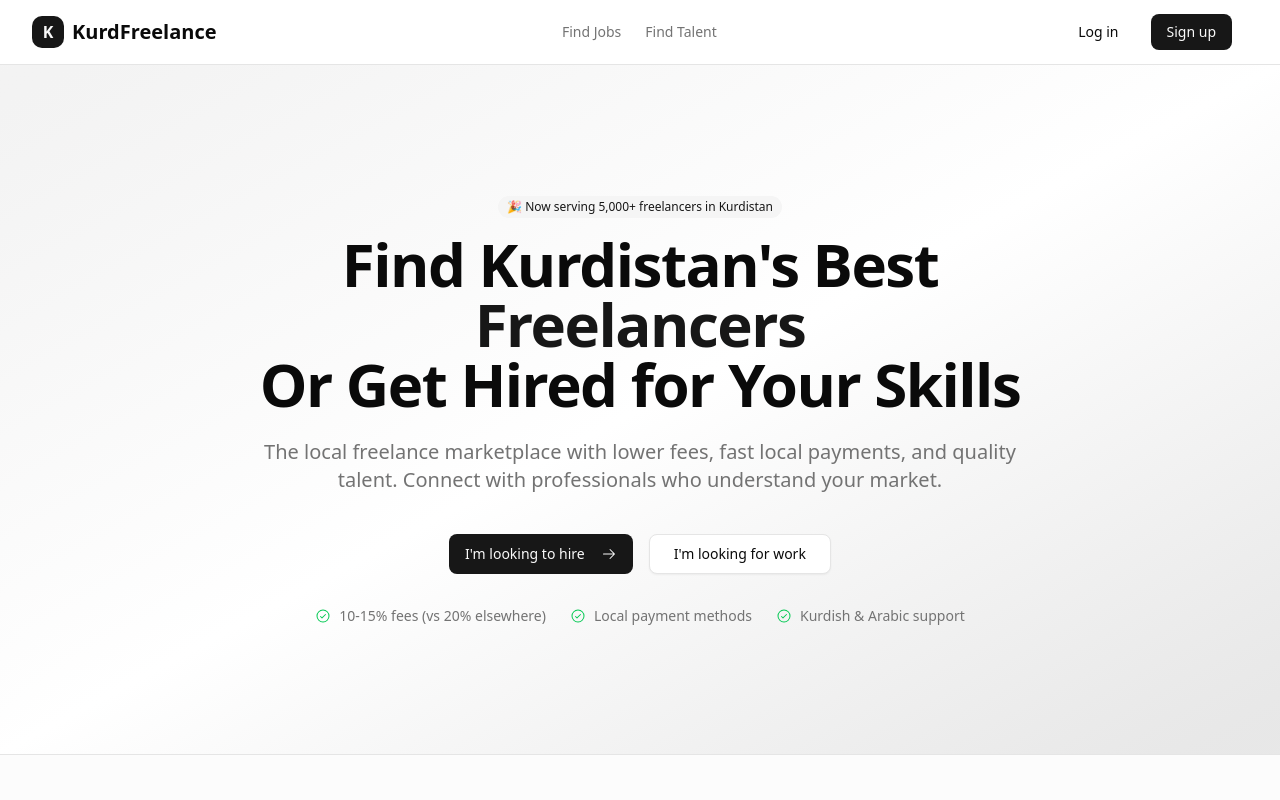
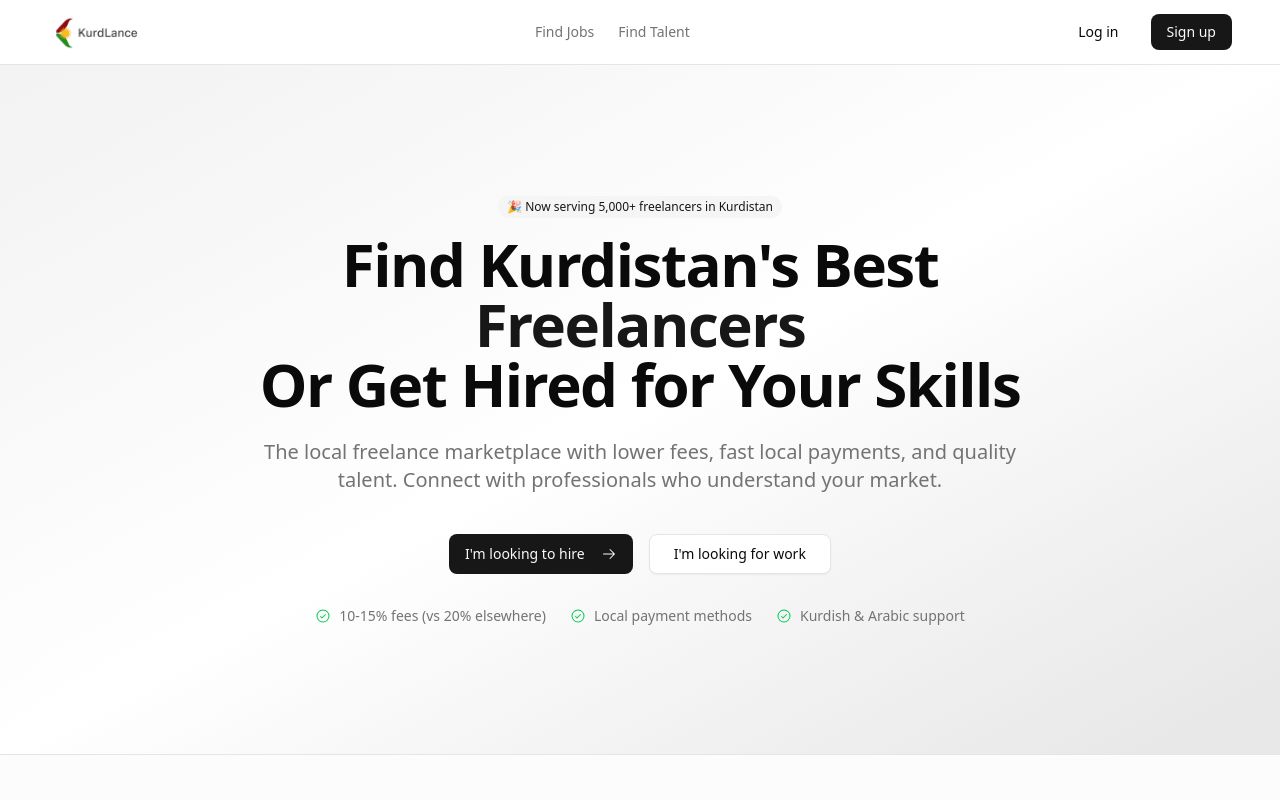
Before and after one commit to rennixx/KurdFreelance, a Next.js app: page / in a window 1280 px wide. Shown: the top 800 px of the page. Built offline with nearby package versions, Linux system fonts and the light colour scheme.

Commit message:
Refactor code structure for improved readability and maintainability

```diff
--- a/src/components/dashboard/dashboard-sidebar.tsx
+++ b/src/components/dashboard/dashboard-sidebar.tsx
@@ -77,11 +77,12 @@
       {/* Desktop Sidebar */}
       <aside className="hidden lg:flex lg:flex-col lg:w-64 lg:fixed lg:inset-y-0 lg:top-0 lg:border-r lg:bg-white">        {/* Logo */}
         <div className="flex h-16 items-center px-6 border-b">
-          <Link href="/dashboard" className="flex items-center space-x-2">
-            <div className="flex h-8 w-8 items-center justify-center rounded-lg bg-green-600 text-white font-bold">
-              K
-            </div>
-            <span className="font-bold text-xl">KurdFreelance</span>
+          <Link href="/dashboard" className="flex items-center">
+            <img
+              src="/logo.png"
+              alt="KurdFreelance"
+              className="h-10 w-auto"
+            />
           </Link>
         </div>        <div className="flex-1 flex flex-col pt-5 pb-4 overflow-y-auto">
           <nav className="flex-1 px-4 space-y-1">
--- a/src/components/layout/header.tsx
+++ b/src/components/layout/header.tsx
@@ -58,13 +58,12 @@
     <header className="sticky top-0 z-50 w-full border-b bg-background/95 backdrop-blur supports-[backdrop-filter]:bg-background/60">
       <div className="container flex h-16 items-center justify-between">
         {/* Logo */}
-        <Link href="/" className="flex items-center space-x-2">
-          <div className="flex h-8 w-8 items-center justify-center rounded-lg bg-primary text-primary-foreground font-bold">
-            K
-          </div>
-          <span className="hidden font-bold text-xl sm:inline-block">
-            KurdFreelance
-          </span>
+        <Link href="/" className="flex items-center">
+          <img
+            src="/logo.png"
+            alt="KurdFreelance"
+            className="h-10 w-auto"
+          />
         </Link>
 
         {/* Desktop Navigation */}
```
Also changed, not shown: public/logo.png (added).
